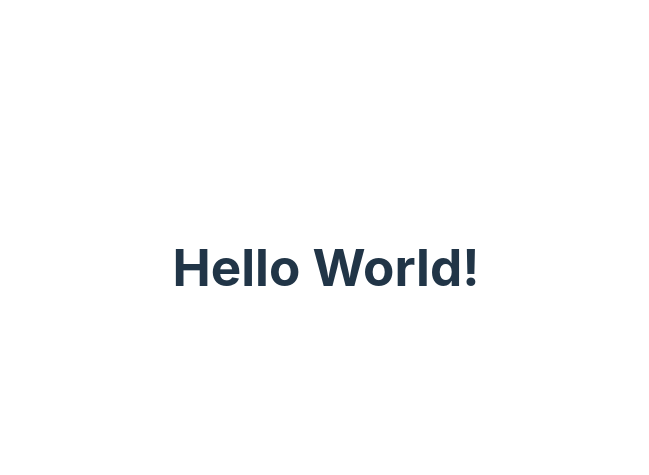
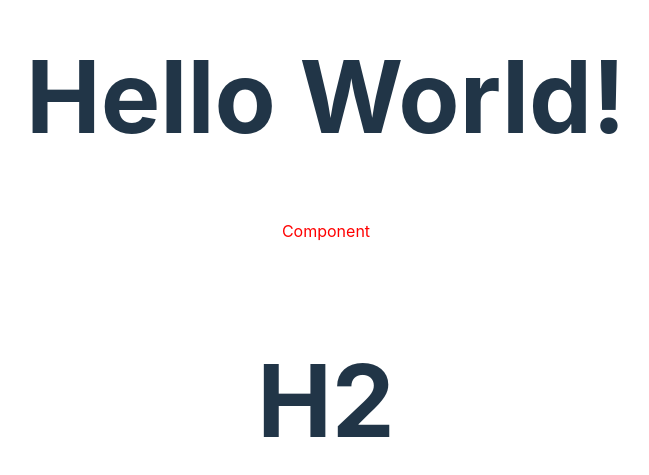
Before and after one commit to BurdalskiBartosz/workout-planner, a React (Vite) app: page / in a window 1280 px wide. Shown: the part 133-608 px from the top of the page, without its empty margins (314-963 px from the left). Built offline with nearby package versions, Linux system fonts and the light colour scheme.

Commit message:
Add emotion js

```diff
--- a/src/App.tsx
+++ b/src/App.tsx
@@ -1,9 +1,30 @@
 import "./App.css";
 import { useStore } from "../store";
+import styled from "@emotion/styled";
+
+const StyledH1 = styled.h1(() => ({
+  fontSize: "100px",
+}));
+
+const StyledH2 = StyledH1.withComponent("h2");
+
+const Component = ({ className }: { className?: string }) => {
+  return <div className={className}>Component</div>;
+};
+
+const StyledComponent = styled(Component)(() => ({
+  color: "red",
+}));
 
 function App() {
   const str = useStore((state) => state.str);
-  return <h1>{str}</h1>;
+  return (
+    <>
+      <StyledH1>{str}</StyledH1>
+      <StyledComponent />
+      <StyledH2>H2</StyledH2>
+    </>
+  );
 }
 
 export default App;
```
Also changed, not shown: package.json (+16 -14 lines), src/emotion.d.ts (added, +9 -0 lines), 1 other file (tests, documents, lock files or other folders).
